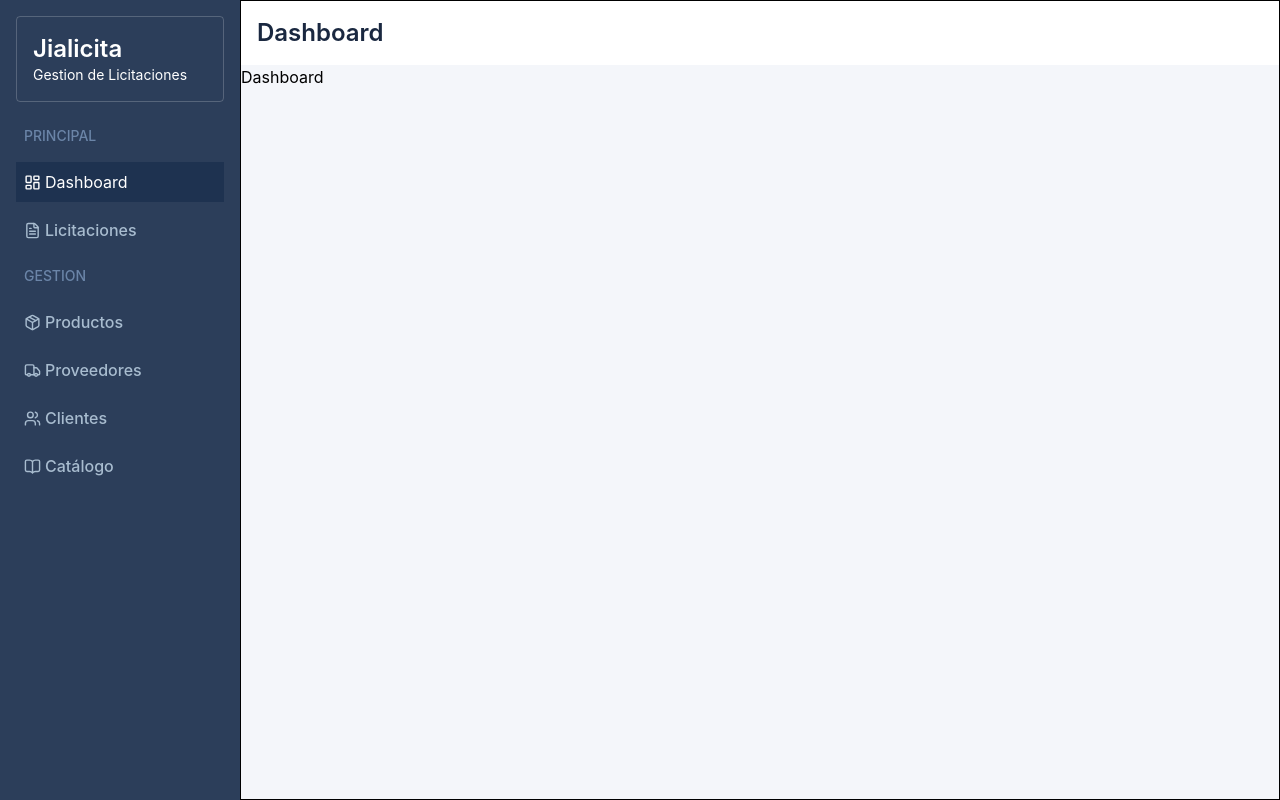
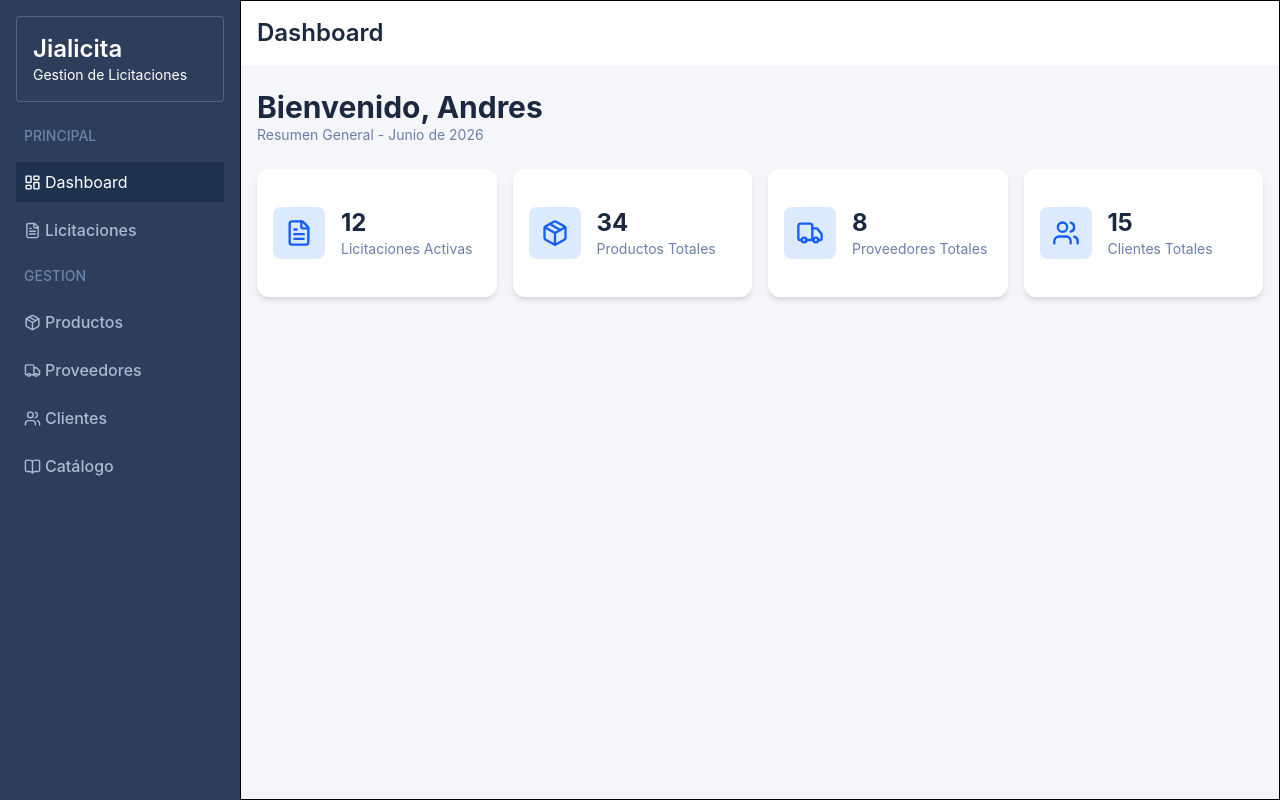
Before and after one commit to codepuet02/Tender-Management-frontEnd, a React (Vite) app: page / in a window 1280 px wide. Built offline with nearby package versions, Linux system fonts and the light colour scheme.

Commit message:
feat: implementar dashboard con cards dinamicas

```diff
--- /dev/null
+++ b/src/components/Dashboard-card.jsx
@@ -0,0 +1,29 @@
+import {
+  LayoutDashboard,
+  FileText,
+  Users,
+  Truck,
+  BookOpen,
+  Package,
+} from "lucide-react";
+
+function DashboardCard({ card: { value, label, icon } }) {
+  const icons = {
+    FileText: <FileText size={28} className="text-blue-600" />,
+    Package: <Package size={28} className="text-blue-600" />,
+    Truck: <Truck size={28} className="text-blue-600" />,
+    Users: <Users size={28} className="text-blue-600" />,
+  };
+
+  return (
+    <div className="flex flex-1 items-center gap-4 p-4 bg-surface rounded-xl shadow-md">
+      <div className="bg-blue-100 p-3 rounded-lg">{icons[icon]}</div>
+      <div className="div">
+        <h2 className="text-2xl font-bold text-title">{value}</h2>
+        <p className="text-sm text-subtitle">{label}</p>
+      </div>
+    </div>
+  );
+}
+
+export default DashboardCard;
--- a/src/layouts/mainLayout.jsx
+++ b/src/layouts/mainLayout.jsx
@@ -19,13 +19,13 @@ function MainLayout() {
       <div>
         <Sidebar />
       </div>
-      <div className="border border-black flex-1">
+      <div className="border border-black flex-1 ">
         <header className="h-16 bg-white flex items-center px-4">
           <h1 className="text-2xl font-semibold text-title">
             {titleMap[pathname]}
           </h1>
         </header>
-        <Outlet />
+        <Outlet className="p-4 border border-black" />
       </div>
     </div>
   );
--- a/src/pages/Dashboard.jsx
+++ b/src/pages/Dashboard.jsx
@@ -1,7 +1,29 @@
-function Dashboard(){
-    return(
-        <div>Dashboard</div>
-    )
+import DashboardCard from "../components/Dashboard-card";
+
+function Dashboard() {
+  const GeneralInfo = [
+    { value: 12, label: "Licitaciones Activas", icon: "FileText" },
+    { value: 34, label: "Productos Totales", icon: "Package" },
+    { value: 8, label: "Proveedores Totales", icon: "Truck" },
+    { value: 15, label: "Clientes Totales", icon: "Users" },
+  ];
+
+  return (
+    <div className="px-4 py-6">
+      <div className="div">
+        <h1 className="text-3xl font-bold text-title">Bienvenido, Andres</h1>
+        <p className="text-sm text-subtitle">Resumen General - Junio de 2026</p>
+      </div>
+
+      <div className="h-32 flex justify-between gap-4 mt-6">
+        {GeneralInfo.map((card, index) => (
+          <DashboardCard key={index} card={card} />
+        ))}
+      </div>
+
+      <div className="div"></div>
+    </div>
+  );
 }
 
-export default Dashboard
+export default Dashboard;
```
